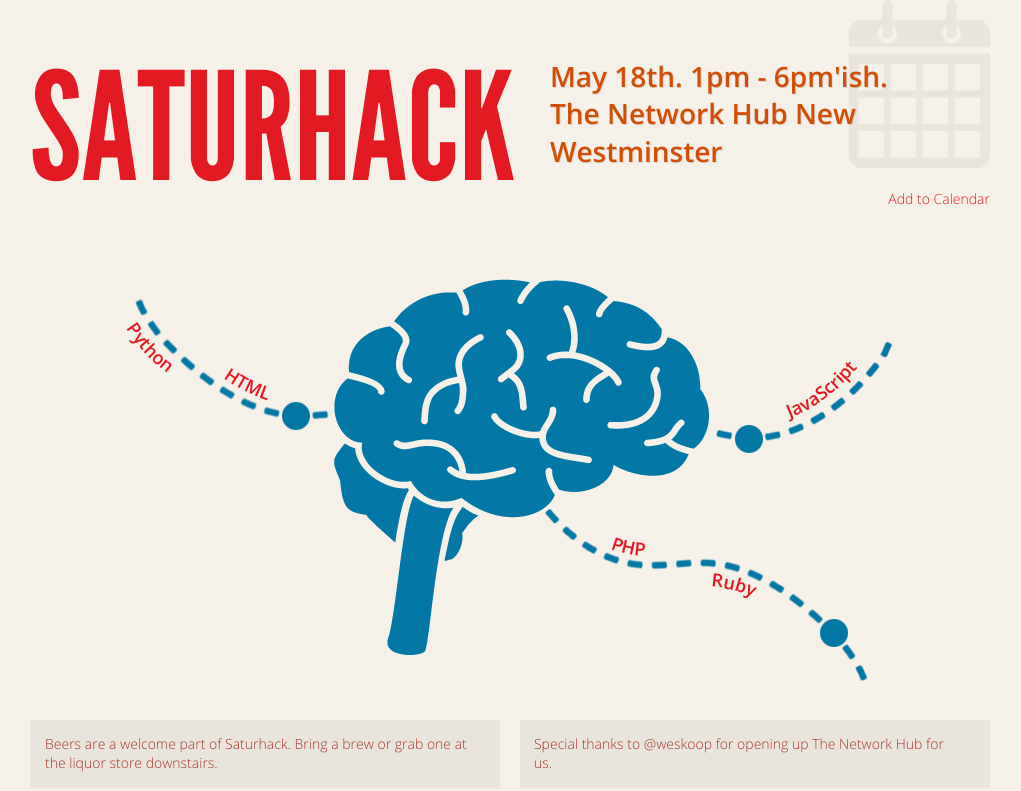
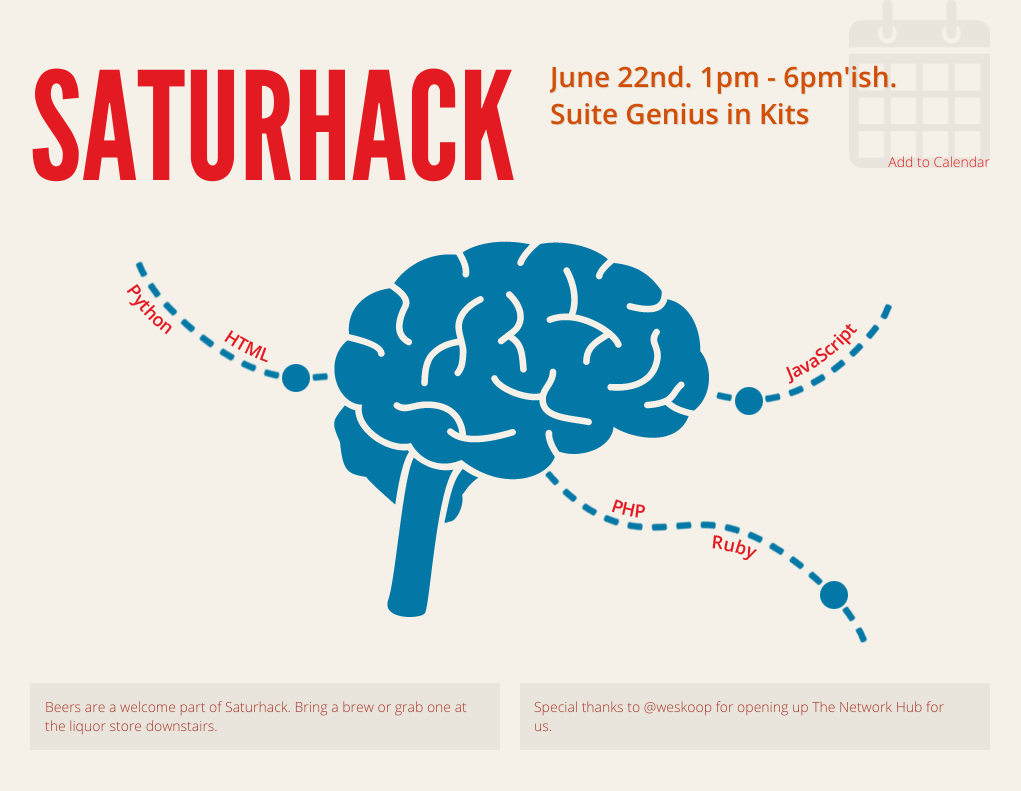
Before and after one commit to thoronas/saturhack, a plain HTML site: page index.html in a window 1280 px wide. Shown: the top 791 px of the page, without its empty margins (130-1151 px from the left). Drawn offline with nearby package versions, Linux system fonts and the light colour scheme; a script that the page names is missing.

Commit message:
Change dates.

```diff
--- a/index.html
+++ b/index.html
@@ -33,7 +33,7 @@
 			<h2>Saturday: Coding Collaborative</h2>
 		</hgroup>
 		<div class="location-date">
-			<p>May 18th. 1pm - 6pm'ish. <span class="location"> The Network Hub New Westminster</span></p>
+			<p>June 22nd. 1pm - 6pm'ish. <span class="location"> Suite Genius in Kits</span></p>
 		</div>
 		<div class="calendar-event clearfix">
 			<a href="images/Saturhack.ics">Add to Calendar</a>
```
